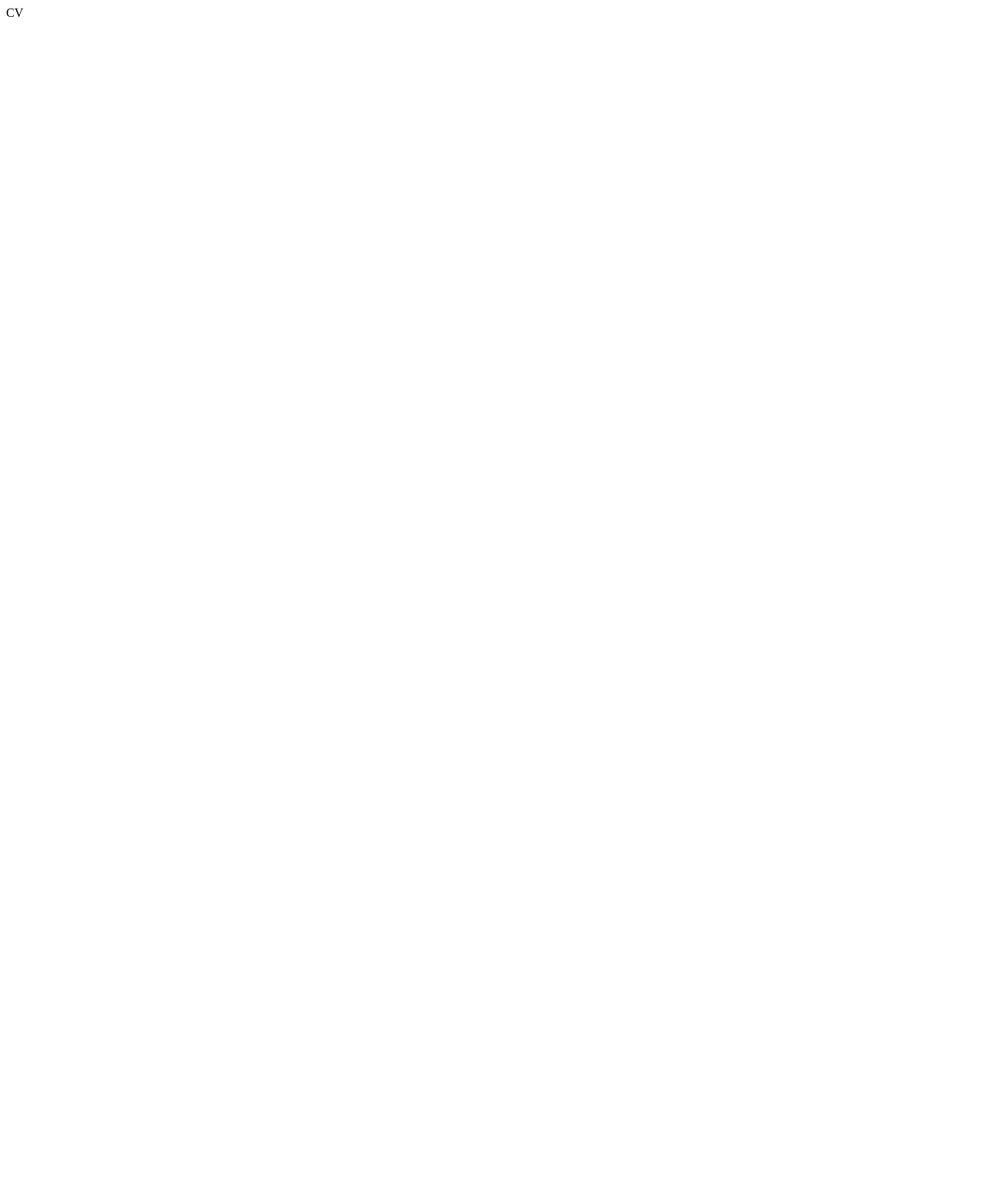
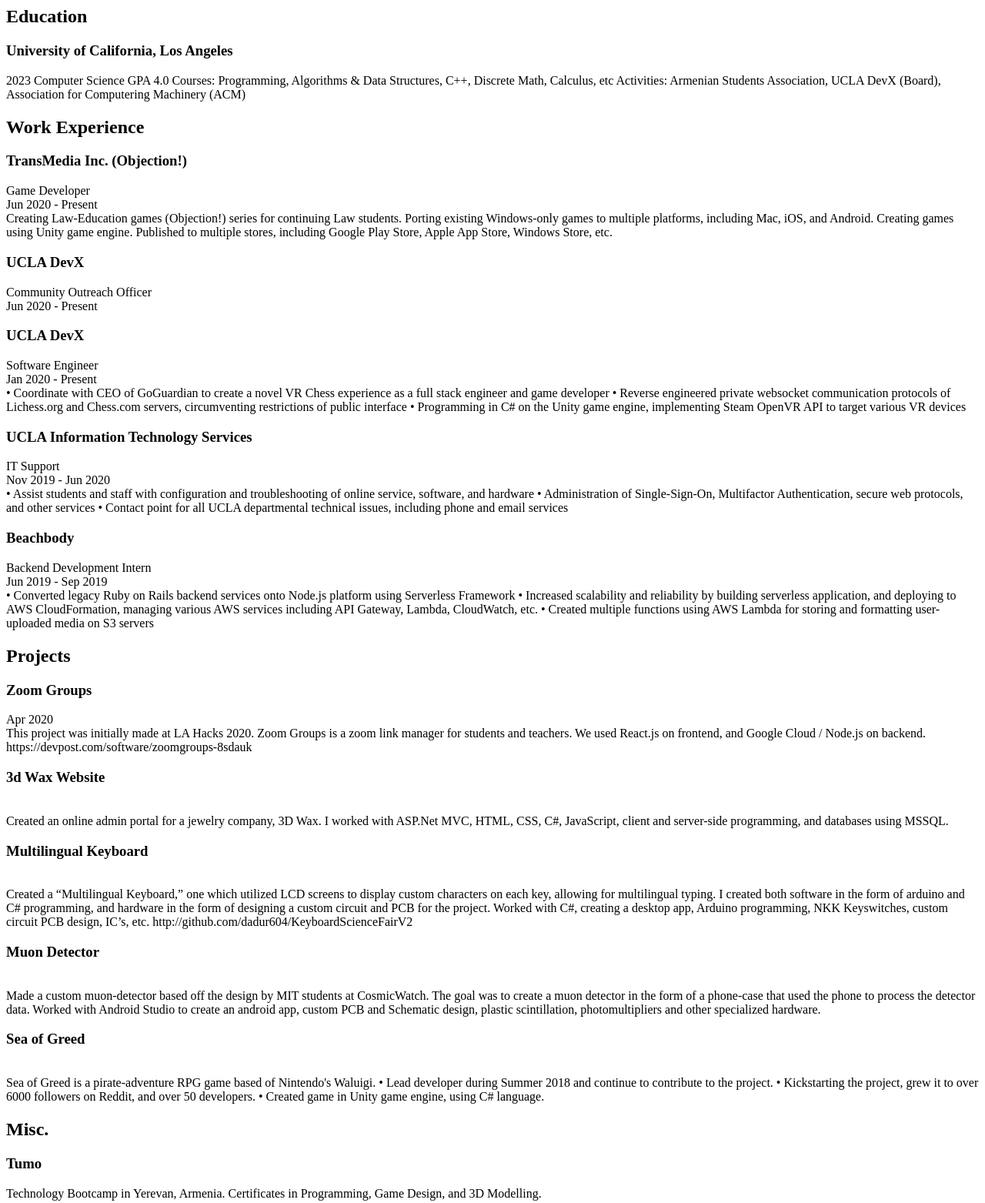
Before and after one commit to dadur604/PersonalWebsite, a plain HTML site: page cv.html in a window 1280 px wide. Shown: the top 1563 px of the page at 77% size. Before the commit the page ends 800 px from the top, so only its background shows below. Drawn offline with Linux system fonts and the light colour scheme.

Commit message:
Updated cv

```diff
--- a/cv.html
+++ b/cv.html
@@ -2,7 +2,218 @@
 
 <body>
 
-CV
+<div>
+	<h2>
+		Education
+	</h2>
+
+	<div>
+		<h3>
+			University of California, Los Angeles
+		</h3>
+		2023
+		Computer Science
+		GPA 4.0
+		Courses: Programming, Algorithms & Data Structures, C++, Discrete Math, Calculus, etc
+		Activities: Armenian Students Association, UCLA DevX (Board), Association for Computering Machinery (ACM)
+
+	</div>
+
+</div>
+
+<div>
+	<h2>
+		Work Experience
+	</h2>
+
+	<div>
+
+		<h3>
+			TransMedia Inc. (Objection!)
+		</h3>
+
+		Game Developer
+		<br/>
+		Jun 2020 - Present
+		<br/>
+		Creating Law-Education games (Objection!) series for continuing Law students.
+		Porting existing Windows-only games to multiple platforms, including Mac, iOS, and Android.
+		Creating games using Unity game engine.
+		Published to multiple stores, including Google Play Store, Apple App Store, Windows Store, etc.
+
+	</div>
+
+
+
+	<div>
+
+		<h3>
+			UCLA DevX
+		</h3>
+
+		Community Outreach Officer
+		<br/>
+		Jun 2020 - Present
+		<br/>
+
+
+	</div>
+
+
+
+
+	<div>
+
+		<h3>
+			UCLA DevX
+		</h3>
+
+		Software Engineer
+		<br/>
+		Jan 2020 - Present
+		<br/>
+
+		• Coordinate with CEO of GoGuardian to create a novel VR Chess experience as a full stack engineer and game developer
+		• Reverse engineered private websocket communication protocols of Lichess.org and Chess.com servers, circumventing restrictions of public interface
+		• Programming in C# on the Unity game engine, implementing Steam OpenVR API to target various VR devices
+
+	</div>
+
+
+
+	<div>
+
+		<h3>
+			UCLA Information Technology Services
+		</h3>
+
+		IT Support
+		<br/>
+		Nov 2019 - Jun 2020
+		<br/>
+
+		• Assist students and staff with configuration and troubleshooting of online service, software, and hardware
+		• Administration of Single-Sign-On, Multifactor Authentication, secure web protocols, and other services
+		• Contact point for all UCLA departmental technical issues, including phone and email services
+
+	</div>
+
+	<div>
+
+		<h3>
+			Beachbody
+		</h3>
+
+		Backend Development Intern
+		<br/>
+		Jun 2019 - Sep 2019
+		<br/>
+
+		• Converted legacy Ruby on Rails backend services onto Node.js platform using Serverless Framework
+		• Increased scalability and reliability by building serverless application, and deploying to AWS CloudFormation, managing various AWS services including API Gateway, Lambda, CloudWatch, etc.
+		• Created multiple functions using AWS Lambda for storing and formatting user-uploaded media on S3 servers
+	</div>
+
+</div>
+
+
+<div>
+
+	<h2>
+	Projects
+	</h2>
+
+	<div>
+
+		<h3>
+			Zoom Groups
+		</h3>
+
+		Apr 2020
+		<br/>
+
+		This project was initially made at LA Hacks 2020.
+		Zoom Groups is a zoom link manager for students and teachers.
+		We used React.js on frontend, and Google Cloud / Node.js on backend.
+		https://devpost.com/software/zoomgroups-8sdauk
+	</div>
+
+	<div>
+
+		<h3>
+			3d Wax Website
+		</h3>
+		<br/>
+
+		Created an online admin portal for a jewelry company, 3D Wax.
+
+		I worked with ASP.Net MVC, HTML, CSS, C#, JavaScript, client and server-side programming, and databases using MSSQL.
+	</div>
+
+	<div>
+
+		<h3>
+			Multilingual Keyboard
+		</h3>
+		<br/>
+
+		Created a “Multilingual Keyboard,” one which utilized LCD screens to display custom characters on each key, allowing for multilingual typing. I created both software in the form of arduino and C# programming, and hardware in the form of designing a custom circuit and PCB for the project.
+
+		Worked with C#, creating a desktop app, Arduino programming, NKK Keyswitches, custom circuit PCB design, IC’s, etc.
+		http://github.com/dadur604/KeyboardScienceFairV2
+	</div>
+
+	<div>
+
+		<h3>
+			Muon Detector
+		</h3>
+		<br/>
+
+		Made a custom muon-detector based off the design by MIT students at CosmicWatch. The goal was to create a muon detector in the form of a phone-case that used the phone to process the detector data.
+
+		Worked with Android Studio to create an android app, custom PCB and Schematic design, plastic scintillation, photomultipliers and other specialized hardware.
+	</div>
+
+		<div>
+
+		<h3>
+			Sea of Greed
+		</h3>
+		<br/>
+
+		Sea of Greed is a pirate-adventure RPG game based of Nintendo's Waluigi.
+		• Lead developer during Summer 2018 and continue to contribute to the project.
+		• Kickstarting the project, grew it to over 6000 followers on Reddit, and over 50 developers.
+		• Created game in Unity game engine, using C# language.
+	</div>
+
+</div>
+
+<div>
+
+	<h2>
+		Misc.
+	</h2>
+
+	<div>
+		<h3>
+			Tumo
+		</h3>
+
+		Technology Bootcamp in Yerevan, Armenia.
+		Certificates in Programming, Game Design, and 3D Modelling.
+	</div>
+
+	<div>
+		<h3>
+			UCLA DevX - Best Project 2020
+		</h3>
+
+		VR Chess Won Best project in DevX in 2020.
+	</div>
+
+</div>
 
 </body>
 
```
